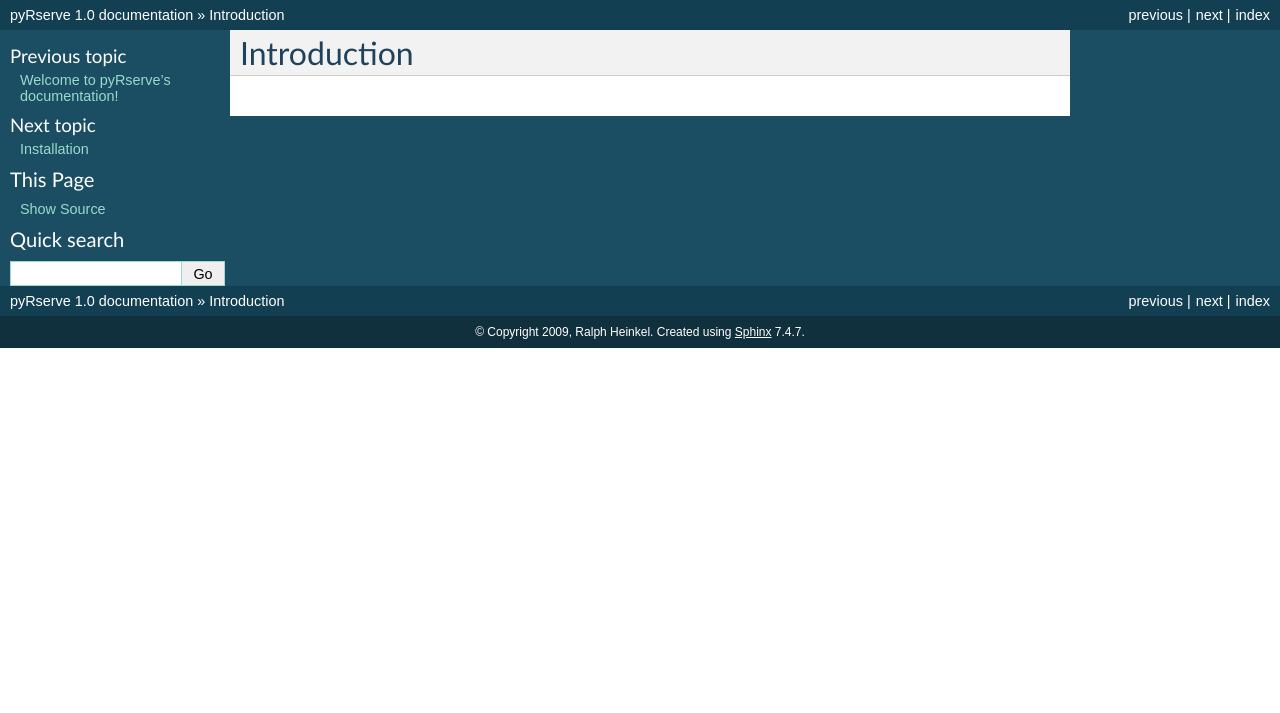
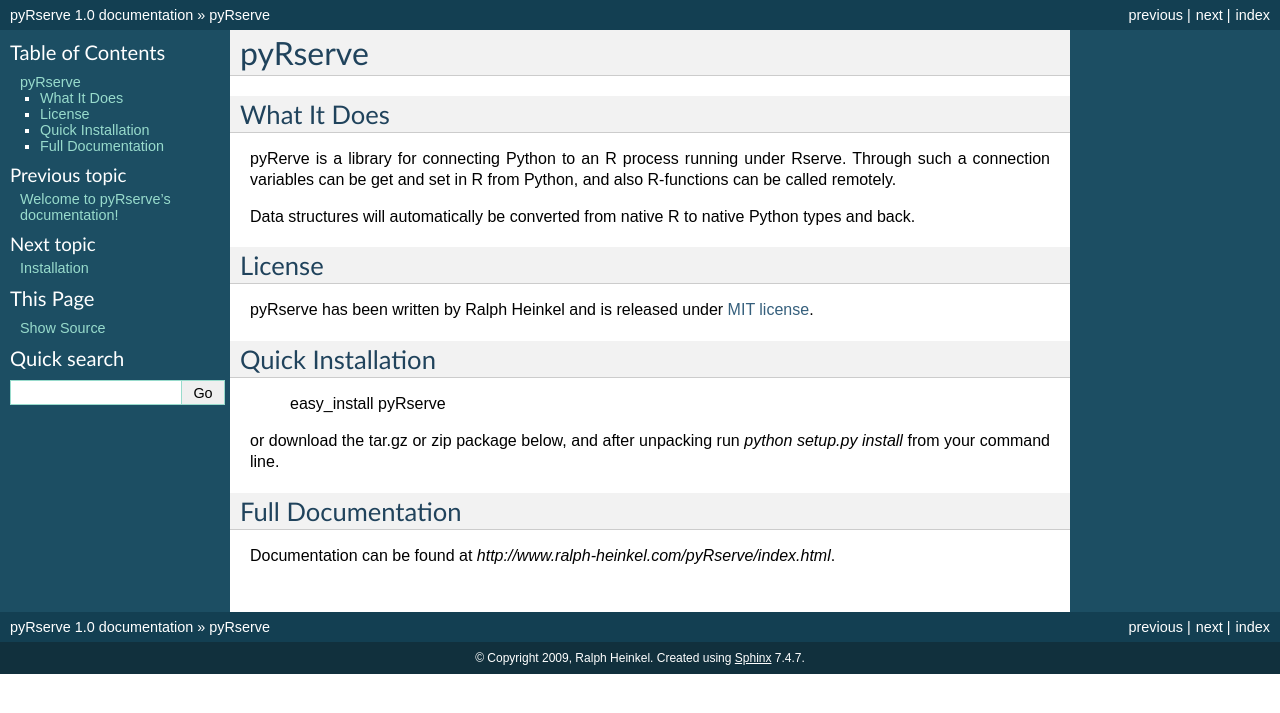
Before and after one commit to ralhei/pyRserve, a Sphinx documentation site: the page built from doc/intro.rst, in a window 1280 px wide. Shown: the top 713 px of the page. Built offline with Sphinx 7.4.7, drawn with Linux system fonts in a browser that asks for light colours.

Commit message:
updated docu

```diff
--- a/doc/html/_sources/index.txt
+++ b/doc/html/_sources/index.txt
@@ -5,6 +5,10 @@
 
 Welcome to pyRserve's documentation!
 ====================================
+
+pyRServe is a library for connecting Python to an R process running under Rserve.
+Through such a connection variables can be get and set in R from Python,
+and also R-functions can be called remotely.
 
 Contents:
 
@@ -14,6 +18,7 @@
    intro
    installation
    manual
+   license
 
 Indices and tables
 ==================
--- a/doc/index.rst
+++ b/doc/index.rst
@@ -1,7 +1,4 @@
-.. pyRserve documentation master file, created by
-   sphinx-quickstart on Fri Oct 23 13:26:42 2009.
-   You can adapt this file completely to your liking, but it should at least
-   contain the root `toctree` directive.
+.. pyRserve documentation master file
 
 Welcome to pyRserve's documentation!
 ====================================
--- a/doc/intro.rst
+++ b/doc/intro.rst
@@ -1,2 +1,33 @@
-Introduction
-============
+pyRserve
+=========
+
+What It Does
+-------------
+
+pyRerve is a library for connecting Python to an R process running under Rserve.
+Through such a connection variables can be get and set in R from Python,
+and also R-functions can be called remotely.
+
+Data structures will automatically be converted from native R to native Python
+types and back.
+
+License
+-------
+
+pyRserve has been written by Ralph Heinkel and is released under `MIT license
+<http://www.ralph-heinkel.com/pyRserve/license.html>`_.
+
+
+Quick Installation
+-------------------
+
+   easy_install pyRserve
+
+or download the tar.gz or zip package below, and after unpacking run `python setup.py install`
+from your command line.
+
+
+Full Documentation
+------------------
+
+Documentation can be found at `http://www.ralph-heinkel.com/pyRserve/index.html`.
```
